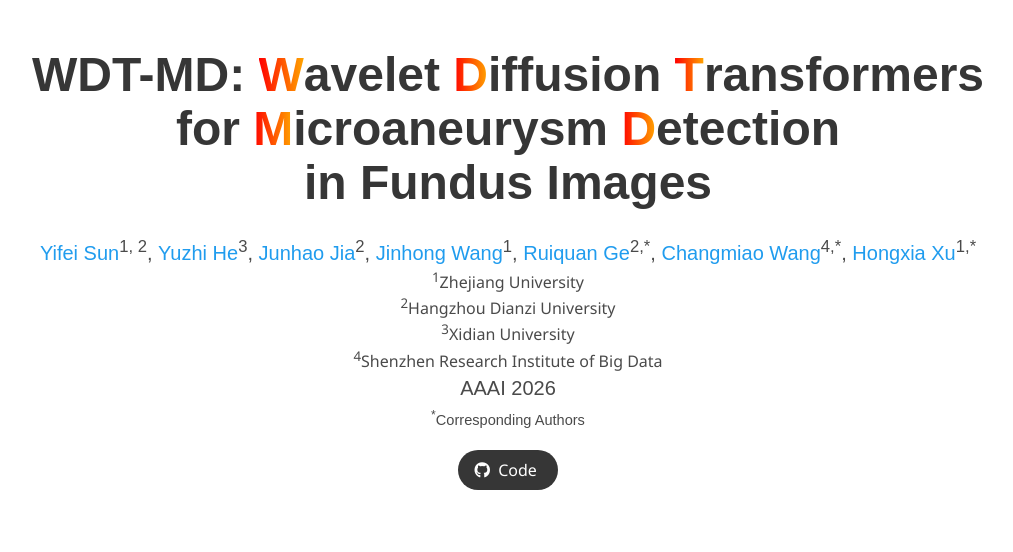
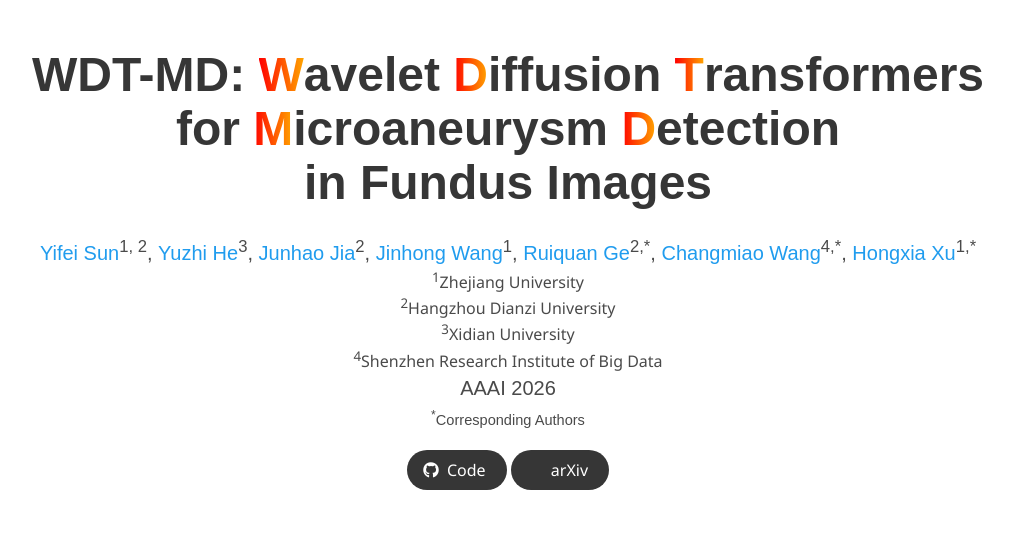
Before and after one commit to diaoquesang/WDT-MD-Project-Page, a plain HTML site: page index.html in a window 1280 px wide. Shown: the top 552 px of the page, without its empty margins (132-1145 px from the left). Drawn offline with nearby package versions, Linux system fonts and the light colour scheme; some icons are missing; a web font is replaced by a local one.

Commit message:
Update index.html
Signed-off-by: Yifei Sun（孙逸飞） <114491980+diaoquesang@users.noreply.github.com>

```diff
--- a/index.html
+++ b/index.html
@@ -107,15 +107,15 @@
                 </span>
 
                 <!-- ArXiv abstract Link -->
-<!--                 <span class="link-block">
-                  <a href="https://arxiv.org/abs/<ARXIV PAPER ID>" target="_blank"
+                <span class="link-block">
+                  <a href="http://arxiv.org/abs/2511.08987" target="_blank"
                   class="external-link button is-normal is-rounded is-dark">
                   <span class="icon">
                     <i class="ai ai-arxiv"></i>
                   </span>
                   <span>arXiv</span>
                 </a>
-              </span> -->
+              </span>
 
                 <!-- Hugging Face link -->
 <!--                 <span class="link-block">
```
